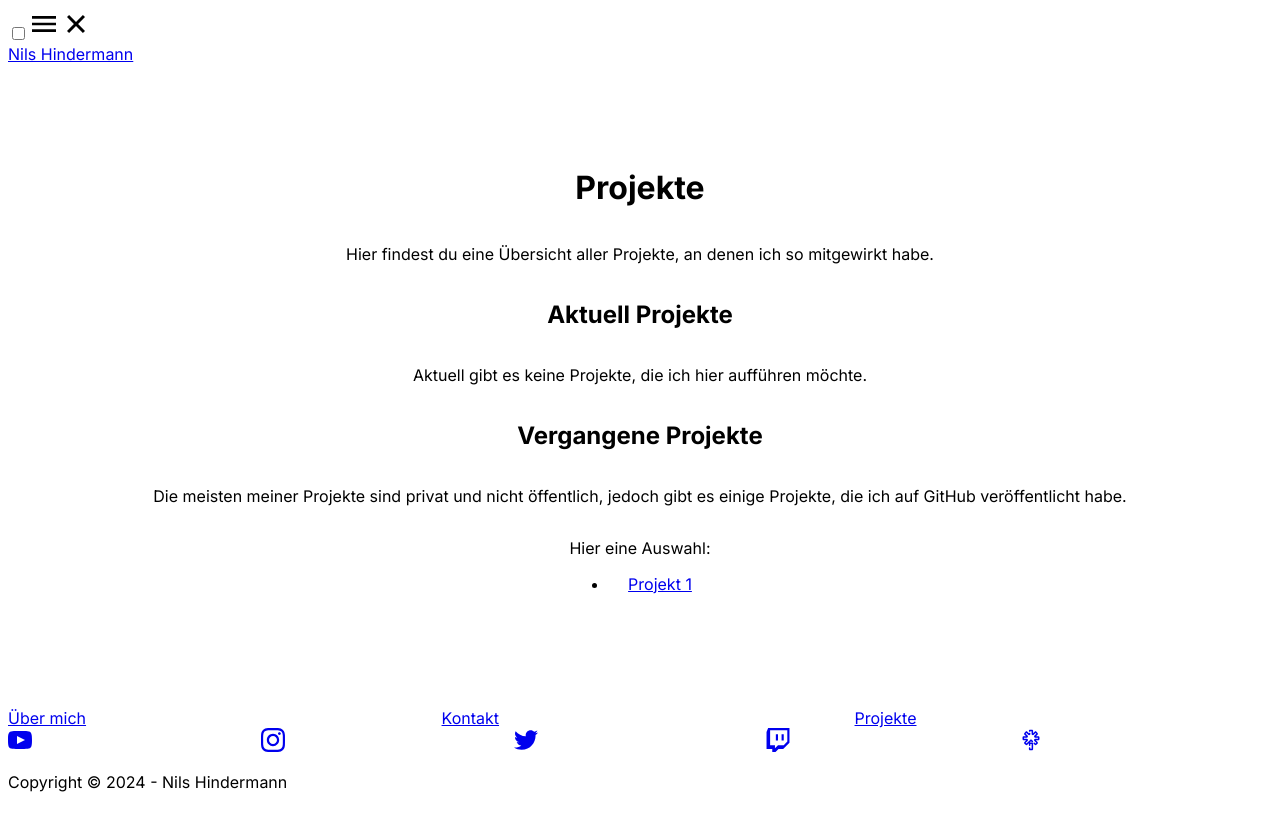
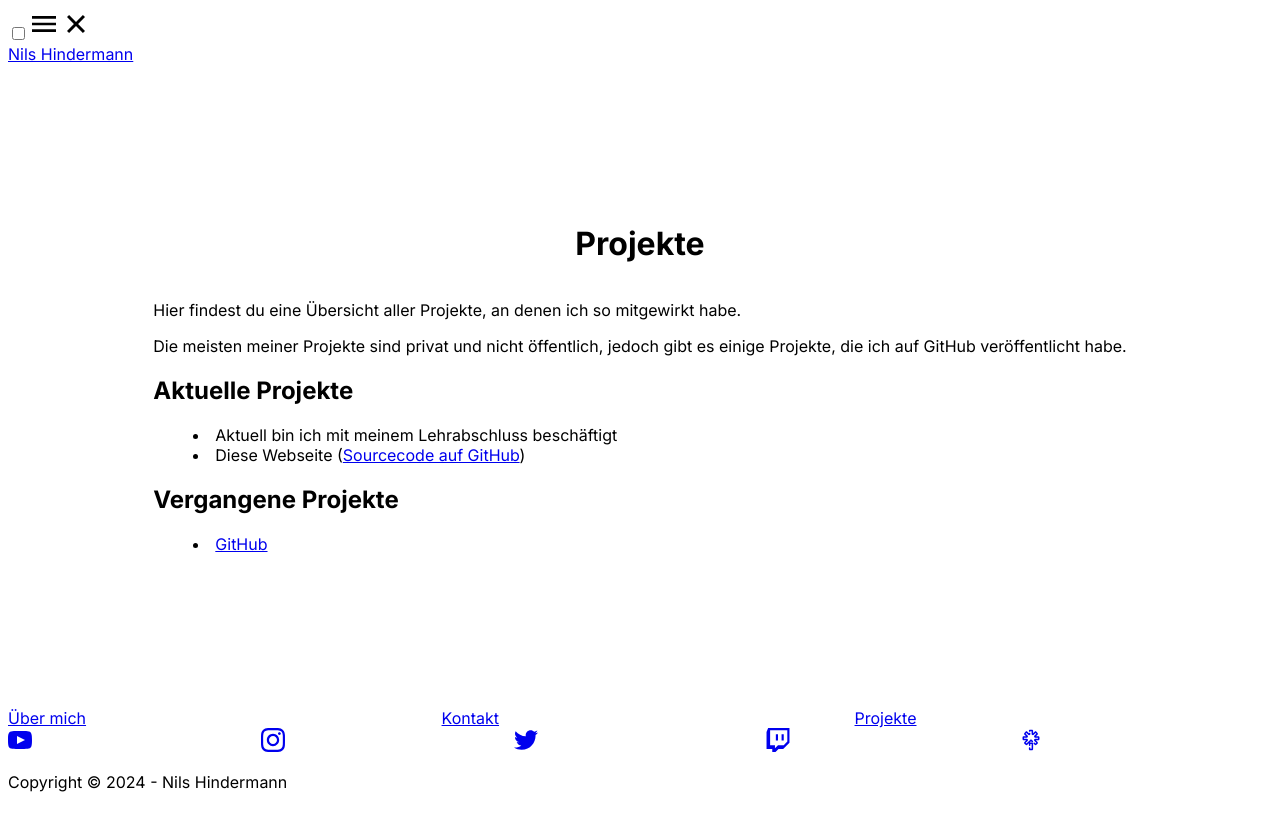
Before and after one commit to nilshindermann/nilsh.ch, a Next.js app: page /projects in a window 1280 px wide. Built offline with nearby package versions, Linux system fonts and the light colour scheme.

Commit message:
More updates to the /projects page

```diff
--- a/app/(default)/projects/page.tsx
+++ b/app/(default)/projects/page.tsx
@@ -1,5 +1,8 @@
 import { Metadata } from 'next';
+import Link from 'next/link';
 import React, { ReactElement } from 'react';
+
+const linkStyles: string = 'text-primary underline hover:no-underline';
 
 export const metadata: Metadata = {
     title: 'Projekte - Nils Hindermann',
@@ -10,30 +13,50 @@ export default function ProjectsPage(): ReactElement {
     return (
         <>
             <h1 className="mb-5 text-4xl font-bold text-primary">Projekte</h1>
-            <p>
-                Hier findest du eine Übersicht aller Projekte, an denen ich so
-                mitgewirkt habe.
-            </p>
-            <h2>Aktuell Projekte</h2>
-            <p>
-                Aktuell gibt es keine Projekte, die ich hier aufführen möchte.
-            </p>
-            <h2>Vergangene Projekte</h2>
-            <p>
-                Die meisten meiner Projekte sind privat und nicht öffentlich,
-                jedoch gibt es einige Projekte, die ich auf GitHub
-                veröffentlicht habe.
-            </p>
-            <p>
-                Hier eine Auswahl:
-                <ul>
+            <div className="max-w-3xl text-left">
+                <p>
+                    Hier findest du eine Übersicht aller Projekte, an denen ich
+                    so mitgewirkt habe.
+                </p>
+                <p className="mt-2">
+                    Die meisten meiner Projekte sind privat und nicht
+                    öffentlich, jedoch gibt es einige Projekte, die ich auf
+                    GitHub veröffentlicht habe.
+                </p>
+                <h2 className="mt-5 text-xl font-bold text-secondary">
+                    Aktuelle Projekte
+                </h2>
+                <ul className="list-inside list-disc">
                     <li>
-                        <a href="https://github.com/nilshindermann">
-                            Projekt 1
-                        </a>
+                        Aktuell bin ich mit meinem Lehrabschluss beschäftigt
+                    </li>
+                    <li>
+                        Diese Webseite (
+                        <Link
+                            href="https://github.com/nilshindermann/nilsh.ch"
+                            target="_blank"
+                            className={linkStyles}
+                        >
+                            Sourcecode auf GitHub
+                        </Link>
+                        )
                     </li>
                 </ul>
-            </p>
+                <h2 className="mt-5 text-xl font-bold text-secondary">
+                    Vergangene Projekte
+                </h2>
+                <ul className="list-inside list-disc">
+                    <li>
+                        <Link
+                            href="https://github.com/nilshindermann?tab=repositories"
+                            target="_blank"
+                            className={linkStyles}
+                        >
+                            GitHub
+                        </Link>
+                    </li>
+                </ul>
+            </div>
         </>
     );
 }
```
